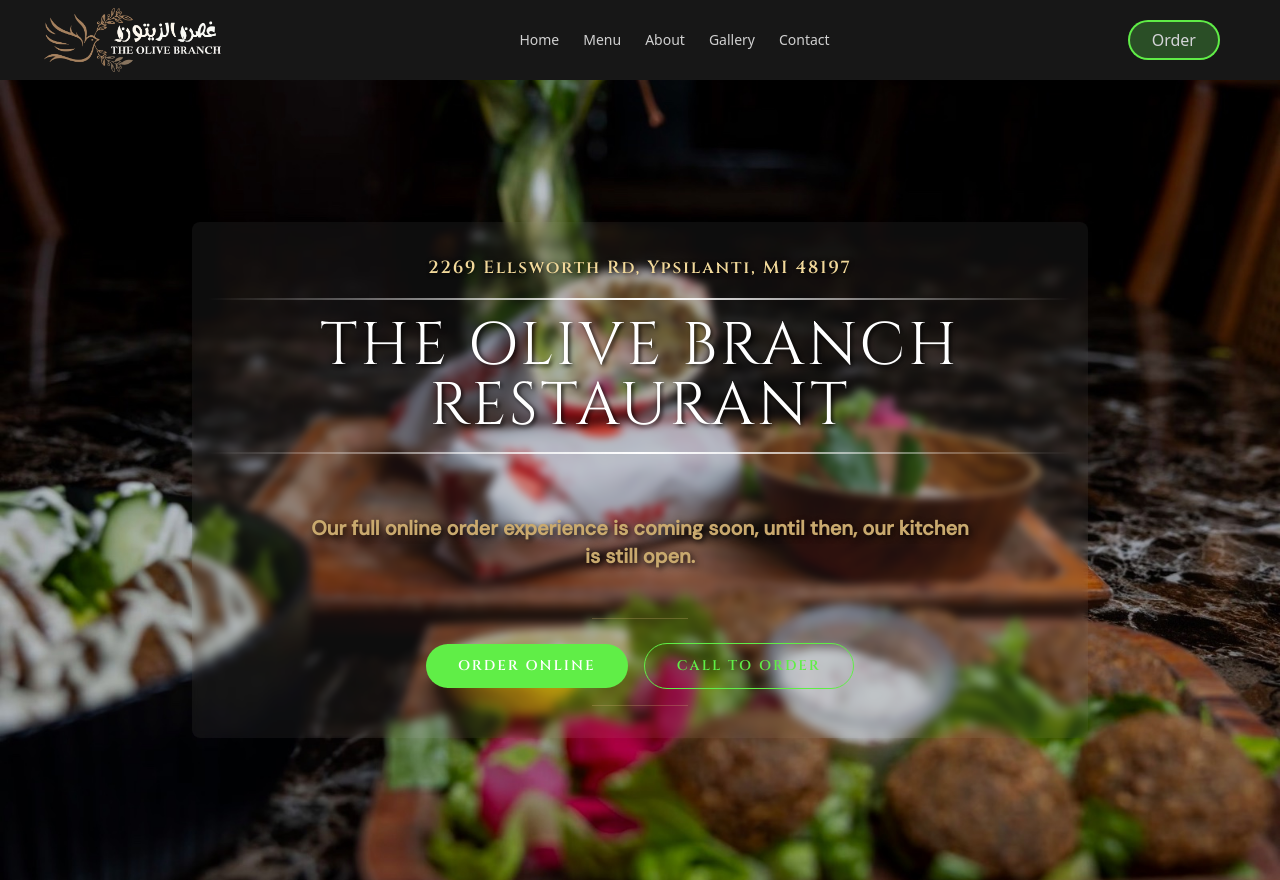
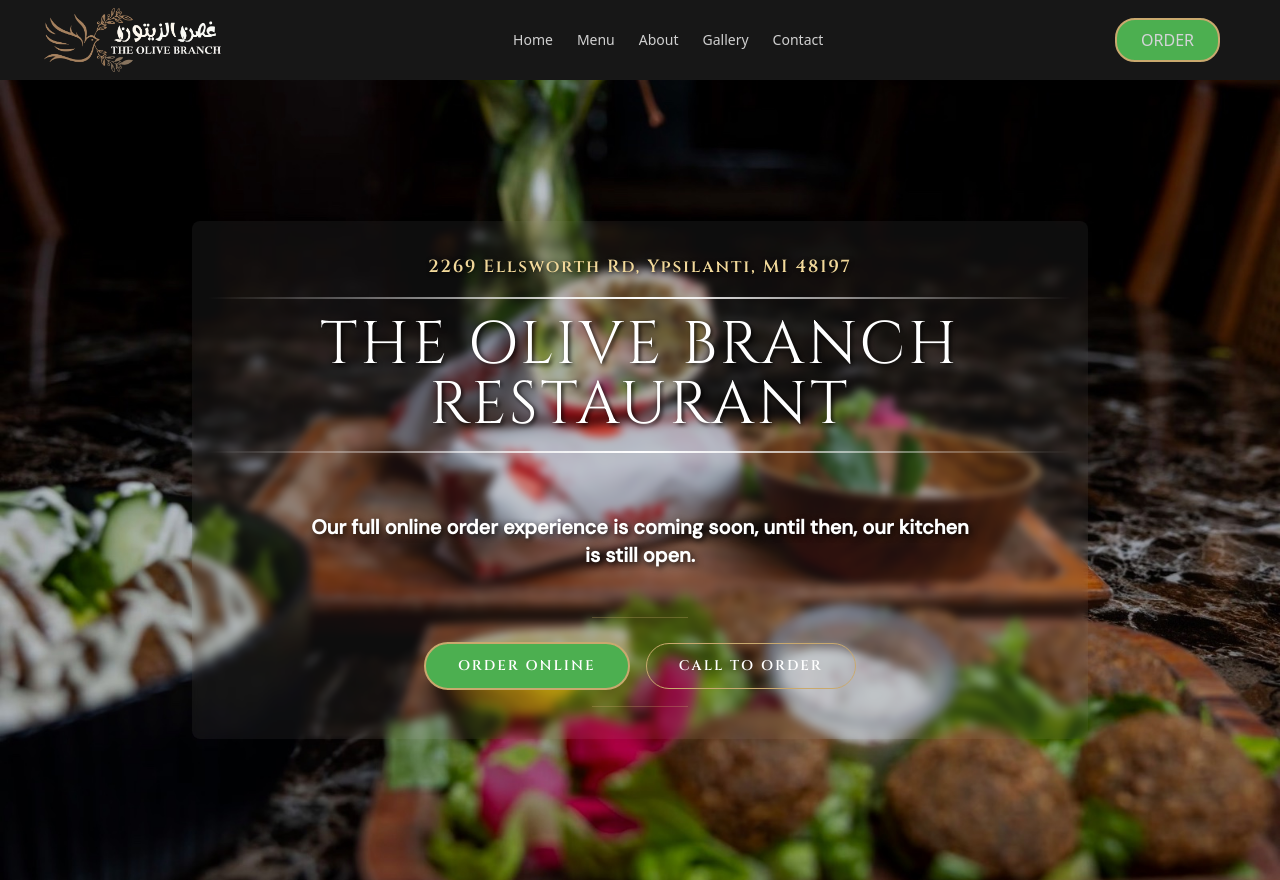
Before and after one commit to emmietest/OliveBranch, a React (Vite) app: page / in a window 1280 px wide. Built offline with nearby package versions, Linux system fonts and the light colour scheme.

Commit message:
Changed button colors

```diff
--- a/src/components/ShinyButton.tsx
+++ b/src/components/ShinyButton.tsx
@@ -43,7 +43,7 @@
         <div className="absolute inset-0 glow"></div>
         <div className="absolute inset-0 shine mix-blend-screen"></div>
       </div>
-      <div className="absolute inset-0.5 rounded-[18px] bg-zinc-900/75"></div>
+      <div className="absolute inset-0.5 rounded-[18px] "></div>
       <div className="relative text-zinc-300 group-hover:text-zinc-50 transition-colors duration-100">
         {children}
       </div>
--- a/src/sections/MainContent/index.tsx
+++ b/src/sections/MainContent/index.tsx
@@ -142,7 +142,7 @@
           >
             {/* Welcome to The Olive Branch! Discover a world of culinary delights and indulge in an unforgettable experience. */}
             <br />
-            <span className="font-bold text-[#c9a96e] text-base md:text-xl mt-4 block" style={{ textShadow: "2px 2px 6px rgba(0, 0, 0, 0.9)" }}>
+            <span className="font-bold text-white text-base md:text-xl mt-4 block" style={{ textShadow: "2px 2px 6px rgba(0, 0, 0, 0.9)" }}>
               Our full online order experience is coming soon, until then, our kitchen is still open.
             </span>
           </p>
@@ -152,14 +152,14 @@
               href="https://order.toasttab.com/online/the-olive-branch-2269-ellsworth-rd"
               target="_blank"
               rel="noopener noreferrer"
-              className="inline-flex items-center justify-center rounded-full bg-[#60ee47] px-8 py-3 text-sm font-semibold text-white uppercase tracking-[0.15em] transition-colors duration-300 hover:bg-[#4adb3d]"
+              className="inline-flex items-center justify-center rounded-full border-2 border-[#c9a96e] bg-[#4CAF50] px-8 py-3 text-sm font-semibold text-white uppercase tracking-[0.15em] transition-colors duration-300 hover:bg-[#4CAF50]"
               style={{ fontFamily: "'Cinzel', serif" }}
             >
               Order online
             </a>
             <a
               href="tel:+17349617452"
-              className="inline-flex items-center justify-center rounded-full border border-[#60ee47] px-8 py-3 text-sm font-semibold text-[#60ee47] uppercase tracking-[0.15em] transition-colors duration-300 hover:bg-white/10"
+              className="inline-flex items-center justify-center rounded-full border border-[#c9a96e] px-8 py-3 text-sm font-semibold text-white uppercase tracking-[0.15em] transition-colors duration-300 hover:bg-white/10"
               style={{ fontFamily: "'Cinzel', serif" }}
             >
               Call to order
--- a/src/sections/Navbar/components/NavbarActions.tsx
+++ b/src/sections/Navbar/components/NavbarActions.tsx
@@ -11,9 +11,9 @@
           className="inline-block"
         >
           <ShinyButton
-            className="!bg-[#60ee47] !text-black hover:!bg-[#4cd63a] !px-6 !py-2 !text-sm md:!text-base !leading-[25px]"
+            className="!bg-[#4CAF50] !text-black border-2 border-[#c9a96e] hover:!bg-[#4cd63a] !px-6 !py-2 !text-sm md:!text-base !leading-[25px]"
           >
-            Order
+            ORDER
           </ShinyButton>
         </a>
       </div>
```
